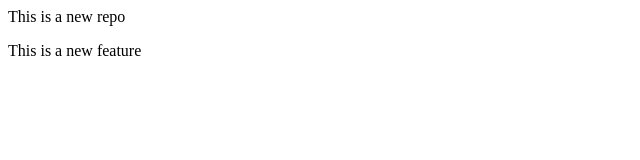
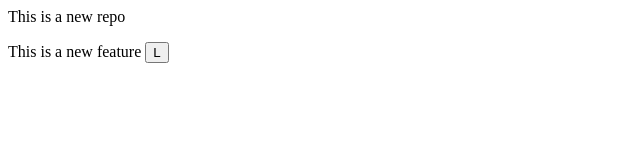
Before and after one commit to redlabel18/localRepo, a plain HTML site: page index.html in a window 1280 px wide. Shown: the full height of the page, 0-640 px from the left. Drawn offline with Linux system fonts and the light colour scheme.

Commit message:
Add button

```diff
--- a/index.html
+++ b/index.html
@@ -1,2 +1,2 @@
 <p>This is a new repo</p>
-<p>This is a new feature</p>
+<p>This is a new feature  <button>L</button></p>
```
